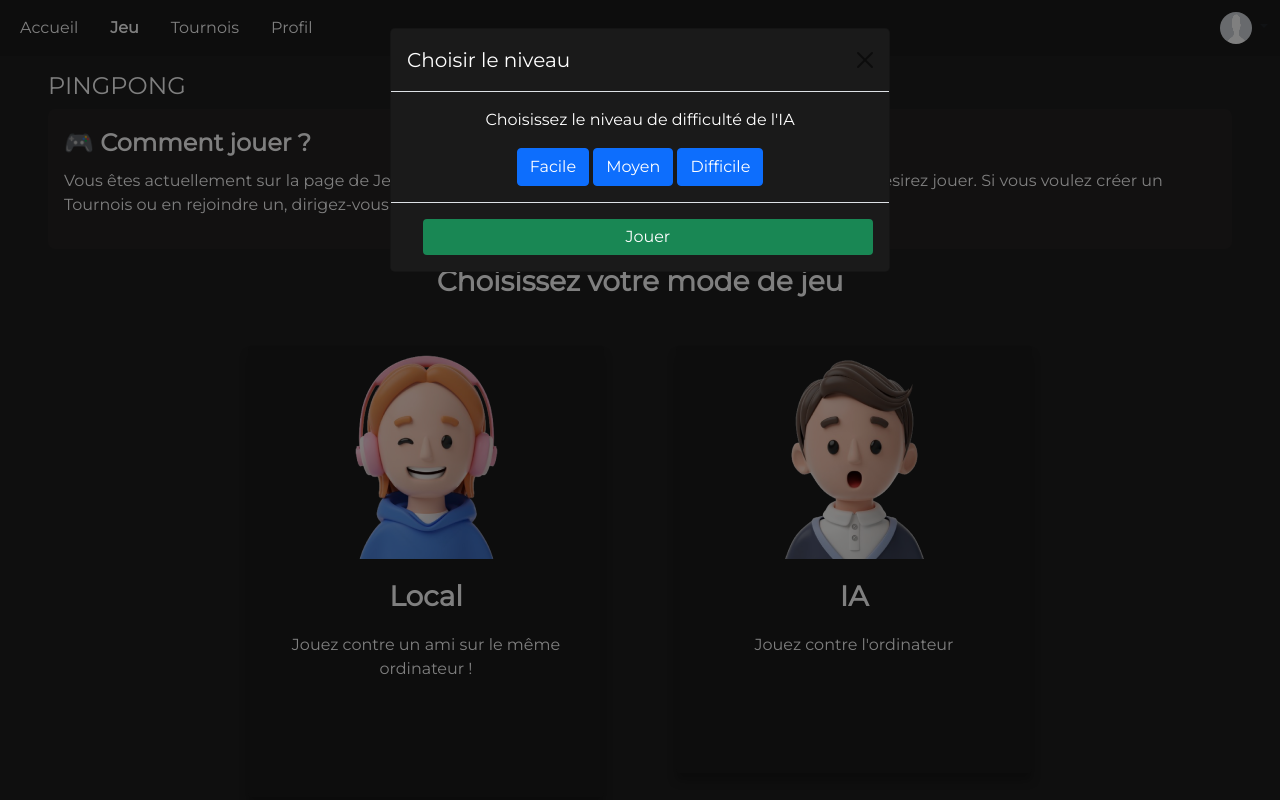
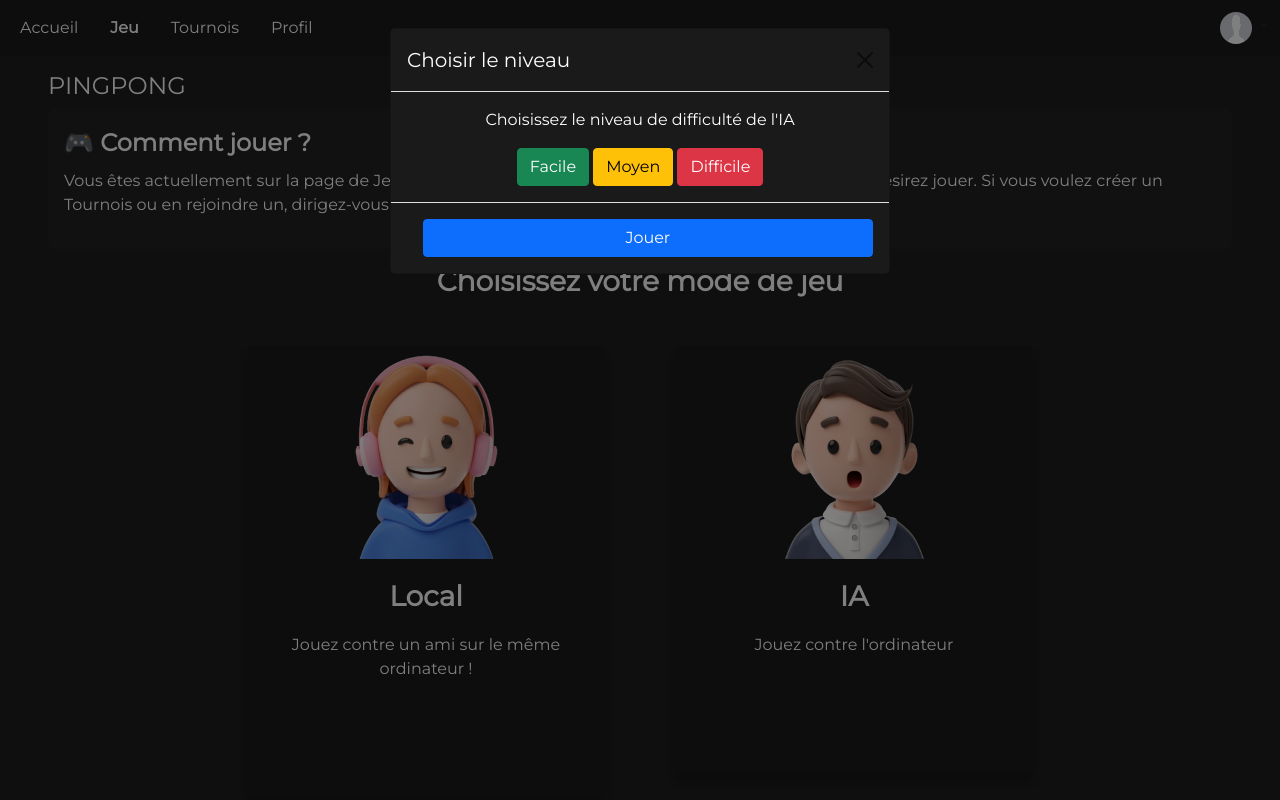
Before and after one commit to CafeurOff/ft_transcendence, a Django app: page /gamepage/ in a window 1280 px wide, after a click that opens the changed part. Run offline with Django 4.2, Linux system fonts and the light colour scheme; the visitor is signed in with stand-in values (Sample User, id 1); parts of the project's set-up code (start-up, migrations or seed data) failed here and were passed over; some libraries are stand-ins or nearby versions.

Commit message:
Change buttons colors

```diff
--- a/app/templates/gamepage.html
+++ b/app/templates/gamepage.html
@@ -64,14 +64,14 @@
                             <div class="modal-body">
                               <p class="text-white">Choisissez le niveau de difficulté de l'IA</p>
                                 <div class="d-grid gap-2 d-md-block">
-                                    <button class="btn btn-primary" id="easy">Facile</button>
-                                    <button class="btn btn-primary" id="medium">Moyen</button>
-                                    <button class="btn btn-primary" id="hard">Difficile</button>
+                                    <button class="btn btn-success" id="easy">Facile</button>
+                                    <button class="btn btn-warning" id="medium">Moyen</button>
+                                    <button class="btn btn-danger" id="hard">Difficile</button>
                                 </div>
                             </div>
 
                             <div class="modal-footer">
-                              <button type="button" class="btn btn-primary custom-btn custom-btn-width">Jouer</button>
+                              <button type="button" class="btn btn-primary custom-btn-width">Jouer</button>
                             </div>
                           </div>
                         </div>
```
